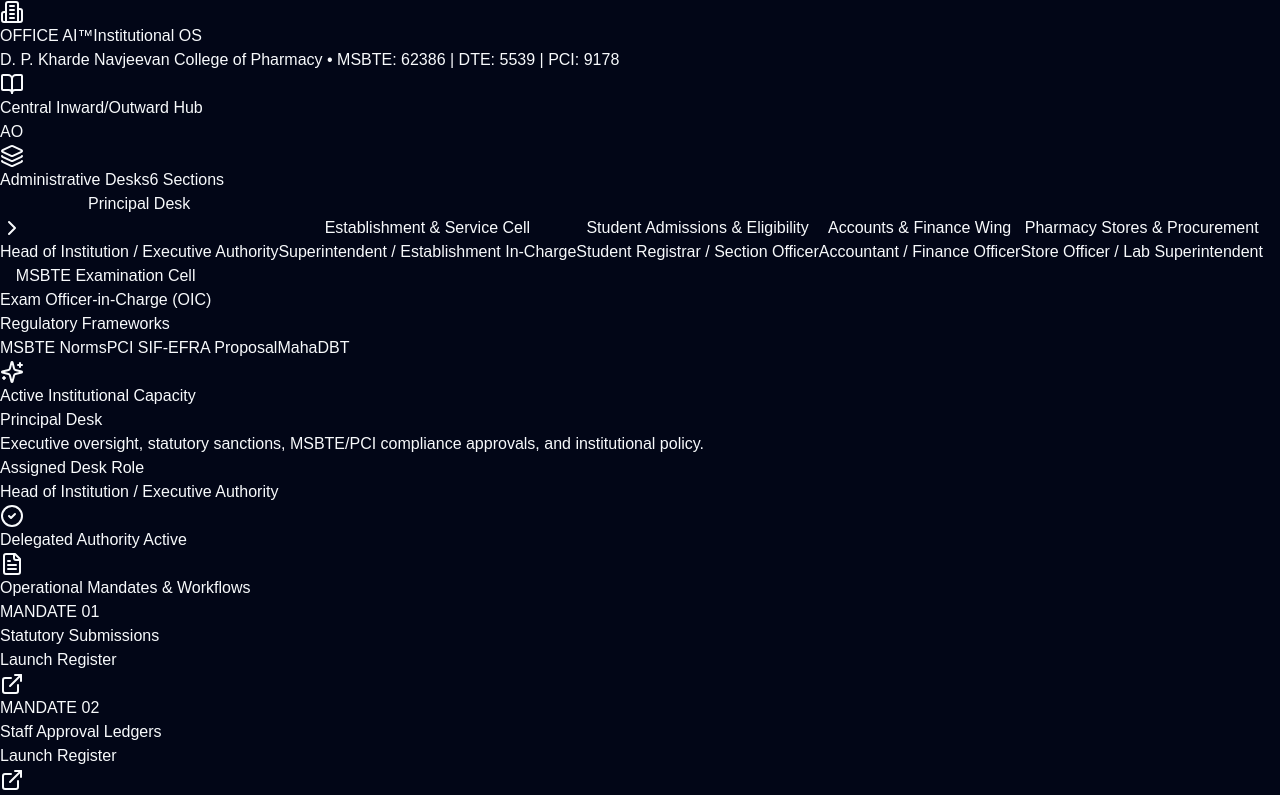
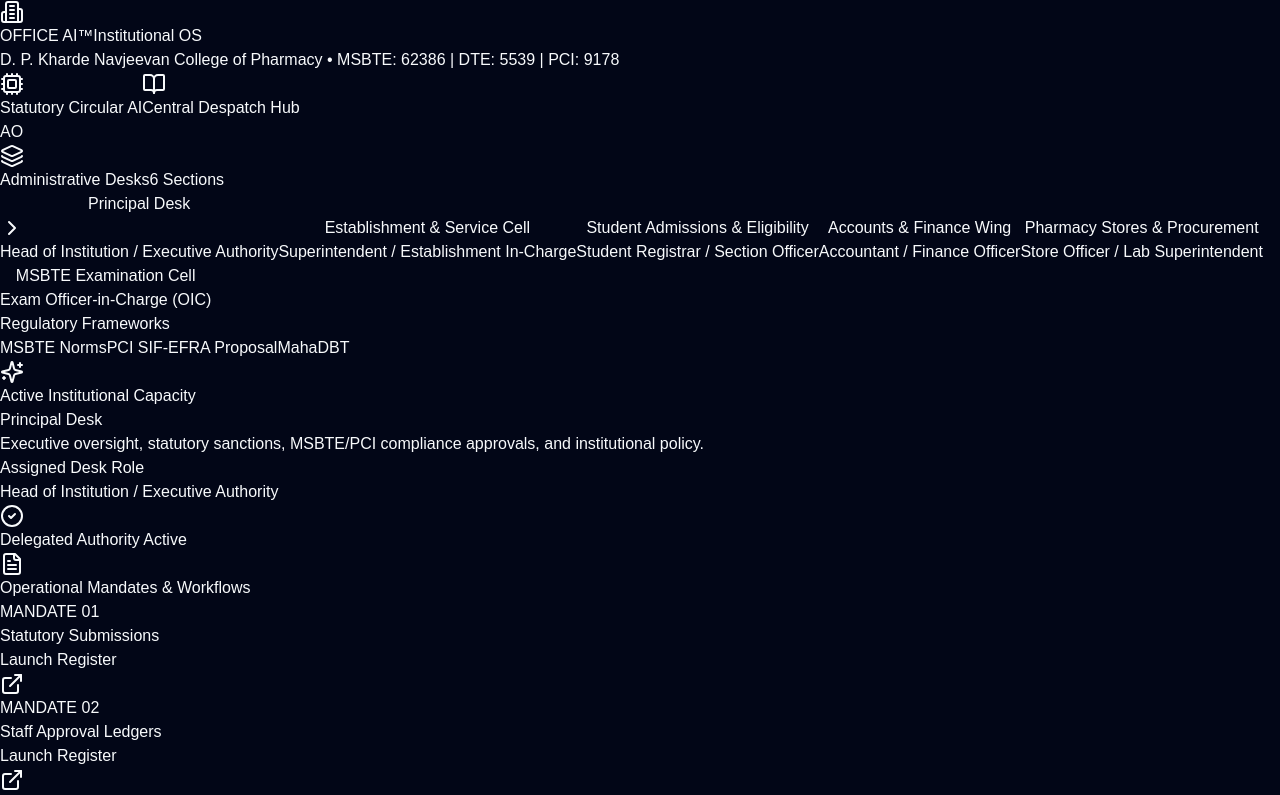
Before and after one commit to agrawalhiteshhkumar/office-ai, a Next.js app: page / in a window 1280 px wide. Shown: the top 795 px of the page. Built offline with nearby package versions, Linux system fonts and the light colour scheme.

Commit message:
Update page.tsx

```diff
--- a/src/app/page.tsx
+++ b/src/app/page.tsx
@@ -9,6 +9,7 @@
 } from "@/data/officeData";
 import { INITIAL_REGISTERS, InwardOutwardRecord } from "@/data/registerData";
 import RegisterModal from "@/components/RegisterModal";
+import AIIntelligenceModal from "@/components/AIIntelligenceModal";
 import {
   Building2,
   ShieldCheck,
@@ -19,7 +20,8 @@
   Sparkles,
   ChevronRight,
   ExternalLink,
-  BookOpen
+  BookOpen,
+  Cpu
 } from "lucide-react";
 
 export default function OfficeAIDashboard() {
@@ -27,7 +29,8 @@
   const [auditTrail, setAuditTrail] = useState<AuditRecord[]>([]);
   const [operatorName, setOperatorName] = useState("Administrative Officer");
   const [registers, setRegisters] = useState<InwardOutwardRecord[]>(INITIAL_REGISTERS);
-  const [isModalOpen, setIsModalOpen] = useState(false);
+  const [isRegisterOpen, setIsRegisterOpen] = useState(false);
+  const [isAIOpen, setIsAIOpen] = useState(false);
 
   useEffect(() => {
     const initialLog: AuditRecord = {
@@ -58,8 +61,6 @@
 
   const handleAddRecord = (record: InwardOutwardRecord) => {
     setRegisters((prev) => [record, ...prev]);
-
-    // Append-only tamper-evident audit record
     const auditRecord: AuditRecord = {
       id: "LOG-" + Math.random().toString(36).substring(2, 9).toUpperCase(),
       timestamp: new Date().toLocaleTimeString(),
@@ -68,6 +69,19 @@
       action: record.type === "INWARD" ? "REGULATORY_INWARD_ENTRY" : "REGULATORY_OUTWARD_DISPATCH",
       details: `Logged ${record.referenceNumber} (${record.subject.substring(0, 35)}...)`,
       hash: "0x" + Math.random().toString(16).substring(2, 10) + "f41",
+    };
+    setAuditTrail((prev) => [auditRecord, ...prev.slice(0, 9)]);
+  };
+
+  const handleAIAuditLog = (action: string, details: string) => {
+    const auditRecord: AuditRecord = {
+      id: "LOG-" + Math.random().toString(36).substring(2, 9).toUpperCase(),
+      timestamp: new Date().toLocaleTimeString(),
+      sectionCode: activeSection.code,
+      actor: operatorName,
+      action: action,
+      details: details,
+      hash: "0x" + Math.random().toString(16).substring(2, 10) + "ae3",
     };
     setAuditTrail((prev) => [auditRecord, ...prev.slice(0, 9)]);
   };
@@ -95,10 +109,16 @@
 
         <div className="flex items-center gap-3">
           <button
-            onClick={() => setIsModalOpen(true)}
-            className="px-3.5 py-1.5 rounded-lg bg-amber-500/10 border border-amber-500/30 hover:bg-amber-500/20 text-amber-300 text-xs font-semibold flex items-center gap-2 transition"
+            onClick={() => setIsAIOpen(true)}
+            className="px-3.5 py-1.5 rounded-lg bg-gradient-to-r from-amber-500/20 to-amber-600/20 border border-amber-500/40 hover:bg-amber-500/30 text-amber-300 text-xs font-semibold flex items-center gap-2 transition shadow-sm"
           >
-            <BookOpen className="w-3.5 h-3.5" /> Central Inward/Outward Hub
+            <Cpu className="w-3.5 h-3.5" /> Statutory Circular AI
+          </button>
+          <button
+            onClick={() => setIsRegisterOpen(true)}
+            className="px-3.5 py-1.5 rounded-lg bg-slate-800 hover:bg-slate-700 border border-slate-700 text-slate-200 text-xs font-semibold flex items-center gap-2 transition"
+          >
+            <BookOpen className="w-3.5 h-3.5 text-amber-400" /> Central Despatch Hub
           </button>
           <div className="h-8 w-8 rounded-full bg-slate-800 border border-slate-700 flex items-center justify-center font-bold text-xs text-slate-300">
             AO
@@ -108,7 +128,7 @@
 
       {/* Main Workspace */}
       <div className="flex-1 flex flex-col lg:flex-row">
-        {/* Left Sidebar: Multi-Hat Desk Switcher */}
+        {/* Left Sidebar */}
         <aside className="w-full lg:w-80 border-r border-slate-800 bg-slate-900/40 p-5 flex flex-col gap-4">
           <div className="flex items-center justify-between pb-2 border-b border-slate-800/80">
             <span className="text-xs font-semibold uppercase tracking-wider text-slate-400 flex items-center gap-1.5">
@@ -156,7 +176,7 @@
           </div>
         </aside>
 
-        {/* Center Content */}
+        {/* Center Active Desk Operations */}
         <main className="flex-1 p-6 lg:p-8 flex flex-col gap-6 overflow-y-auto">
           {/* Active Desk Header Banner */}
           <div className="bg-gradient-to-r from-slate-900 to-slate-900/40 border border-slate-800 rounded-2xl p-6 shadow-xl relative overflow-hidden">
@@ -195,7 +215,7 @@
                     <h4 className="text-sm font-semibold text-slate-200 mt-1">{mandate}</h4>
                   </div>
                   <button
-                    onClick={() => setIsModalOpen(true)}
+                    onClick={() => setIsRegisterOpen(true)}
                     className="text-xs text-amber-400 hover:text-amber-300 font-medium inline-flex items-center gap-1 self-start"
                   >
                     Launch Register <ExternalLink className="w-3 h-3" />
@@ -255,13 +275,20 @@
 
       {/* Central Inward / Outward Modal */}
       <RegisterModal
-        isOpen={isModalOpen}
-        onClose={() => setIsModalOpen(false)}
+        isOpen={isRegisterOpen}
+        onClose={() => setIsRegisterOpen(false)}
         sectionCode={activeSection.code}
         sectionName={activeSection.displayName}
         records={registers}
         onAddRecord={handleAddRecord}
       />
+
+      {/* AI Circular Intelligence Modal */}
+      <AIIntelligenceModal
+        isOpen={isAIOpen}
+        onClose={() => setIsAIOpen(false)}
+        onLogAudit={handleAIAuditLog}
+      />
     </div>
   );
 }
```
